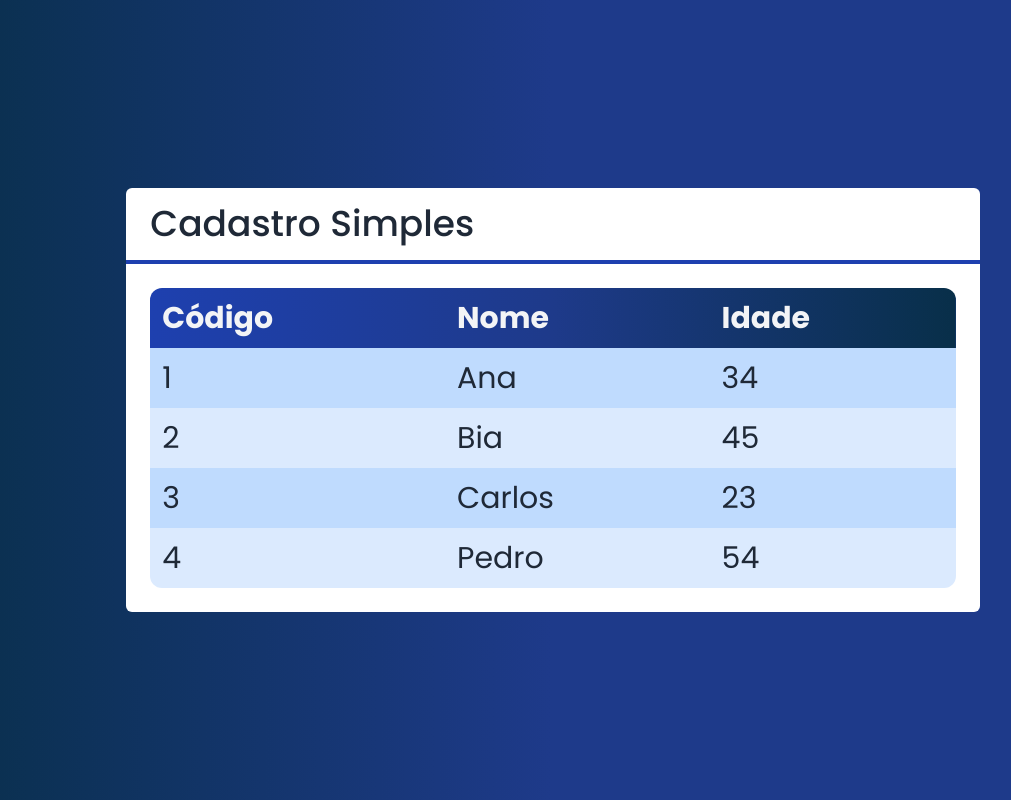
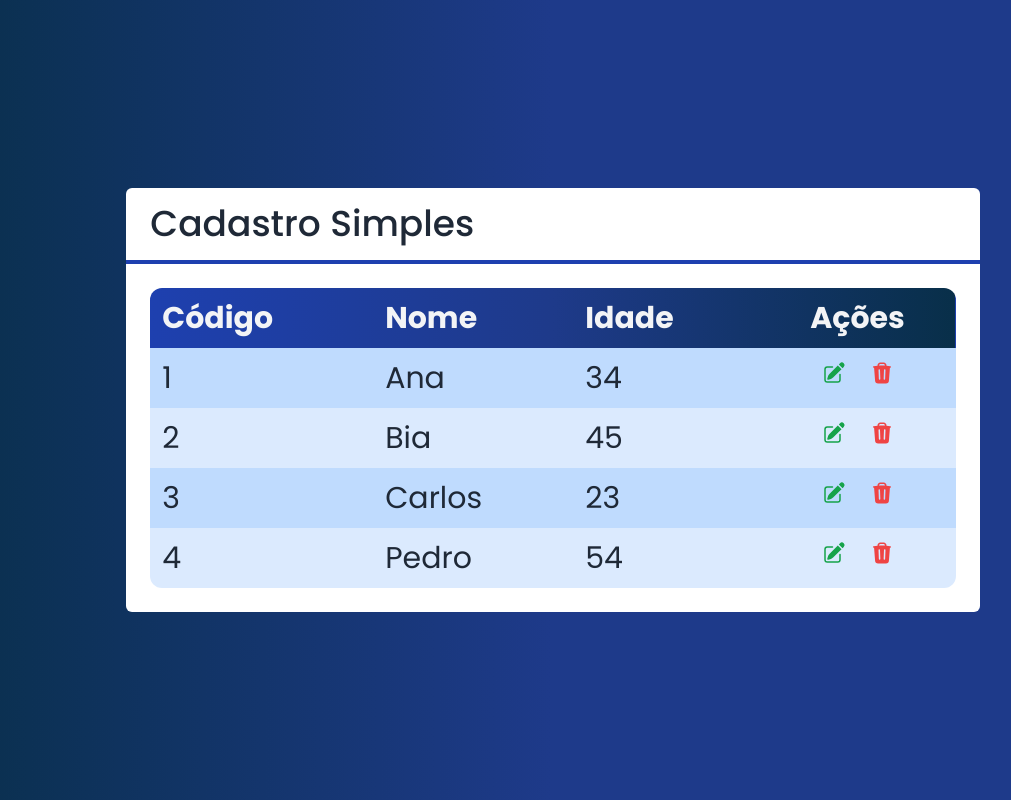
Before and after one commit to EvandroLimaBarbosa/next-crud, a Next.js app: page / in a window 1280 px wide. Shown: the whole page, without its empty margins (87-1098 px from the left). Built offline with nearby package versions, Linux system fonts and the light colour scheme.

Commit message:
Adicionando funções aos botões e icones

```diff
--- /dev/null
+++ b/src/components/Icones.tsx
@@ -0,0 +1,14 @@
+export const IconeEdicao = (
+     <svg xmlns="http://www.w3.org/2000/svg" viewBox="0 0 24 24" fill="currentColor" className="w-6 h-6">
+          <path d="M21.731 2.269a2.625 2.625 0 0 0-3.712 0l-1.157 1.157 3.712 3.712 1.157-1.157a2.625 2.625 0 0 0 0-3.712ZM19.513 8.199l-3.712-3.712-8.4 8.4a5.25 5.25 0 0 0-1.32 2.214l-.8 2.685a.75.75 0 0 0 .933.933l2.685-.8a5.25 5.25 0 0 0 2.214-1.32l8.4-8.4Z" />
+          <path d="M5.25 5.25a3 3 0 0 0-3 3v10.5a3 3 0 0 0 3 3h10.5a3 3 0 0 0 3-3V13.5a.75.75 0 0 0-1.5 0v5.25a1.5 1.5 0 0 1-1.5 1.5H5.25a1.5 1.5 0 0 1-1.5-1.5V8.25a1.5 1.5 0 0 1 1.5-1.5h5.25a.75.75 0 0 0 0-1.5H5.25Z" />
+     </svg>
+
+)
+
+export const IconeApagar = (
+     <svg xmlns="http://www.w3.org/2000/svg" viewBox="0 0 24 24" fill="currentColor" className="w-6 h-6">
+          <path fillRule="evenodd" d="M16.5 4.478v.227a48.816 48.816 0 0 1 3.878.512.75.75 0 1 1-.256 1.478l-.209-.035-1.005 13.07a3 3 0 0 1-2.991 2.77H8.084a3 3 0 0 1-2.991-2.77L4.087 6.66l-.209.035a.75.75 0 0 1-.256-1.478A48.567 48.567 0 0 1 7.5 4.705v-.227c0-1.564 1.213-2.9 2.816-2.951a52.662 52.662 0 0 1 3.369 0c1.603.051 2.815 1.387 2.815 2.951Zm-6.136-1.452a51.196 51.196 0 0 1 3.273 0C14.39 3.05 15 3.684 15 4.478v.113a49.488 49.488 0 0 0-6 0v-.113c0-.794.609-1.428 1.364-1.452Zm-.355 5.945a.75.75 0 1 0-1.5.058l.347 9a.75.75 0 1 0 1.499-.058l-.346-9Zm5.48.058a.75.75 0 1 0-1.498-.058l-.347 9a.75.75 0 0 0 1.5.058l.345-9Z" clipRule="evenodd" />
+     </svg>
+
+)
--- a/src/components/Tabela.tsx
+++ b/src/components/Tabela.tsx
@@ -1,16 +1,22 @@
 import Cliente from "@/core/Cliente"
+import { IconeApagar, IconeEdicao } from "./Icones"
 
 interface TabelaProps {
      clientes: Cliente[]
+     clienteSelecionado?: (cliente: Cliente) => void
+     clienteExcluido?: (cliente: Cliente) => void
 }
 
 export default function Tabela(props: TabelaProps) {
+     const exibirAcoes = props.clienteExcluido || props.clienteSelecionado
+
      function renderizarCabecalho() {
           return (
                <tr>
                     <th className="text-left p-3">Código</th>
                     <th className="text-left p-3">Nome</th>
                     <th className="text-left p-3">Idade</th>
+                    {exibirAcoes ? <th className="text-center p-3">Ações</th> : false}
                </tr>
           )
      }
@@ -23,9 +29,40 @@
                          <td className="text-left p-3">{cliente.id}</td>
                          <td className="text-left p-3">{cliente.nome}</td>
                          <td className="text-left p-3">{cliente.idade}</td>
+                         {exibirAcoes ? renderizarAcoes(cliente) : false}
                     </tr>
                )
           })
+     }
+
+     function renderizarAcoes(cliente: Cliente) {
+          return (
+               <td className="flex justify-center items-center">
+                    {props.clienteSelecionado ? (
+                         <button
+                              onClick={() => props.clienteSelecionado?.(cliente)} type="button"
+                              className={`
+                                   text-green-600 rounded-full p-2 m-1
+                                   hover:bg-blue-50
+                         `}>
+                              {IconeEdicao}
+                         </button>
+                    ) : false
+                    }
+                    {props.clienteExcluido ? (
+                         <button
+                              onClick={() => props.clienteExcluido?.(cliente)}
+                              type="button"
+                              className={`
+                                   text-red-500 rounded-full p-2 m-1
+                                   hover:bg-blue-50
+                         `}>
+                              {IconeApagar}
+                         </button>
+                    ) : false
+                    }
+               </td>
+          )
      }
      return (
           <table className="w-full rounded-xl overflow-hidden">
--- a/src/pages/index.tsx
+++ b/src/pages/index.tsx
@@ -9,6 +9,15 @@
     new Cliente('Carlos', 23, '3'),
     new Cliente('Pedro', 54, '4'),
   ]
+
+  function clienteSelecionado(cliente: Cliente) {
+    console.log('Selecionou: ' + cliente.nome)
+  }
+
+  function clienteExcluido(cliente: Cliente) {
+    console.log('Excluiu: ' + cliente.nome)
+  }
+
   return (
     <div className={`
       flex justify-center items-center h-screen
@@ -17,7 +26,7 @@
     `}>
       <Layout titulo="Cadastro Simples">
         <span className="text-3xl">
-          <Tabela clientes={clientes}></Tabela>
+          <Tabela clientes={clientes} clienteSelecionado={clienteSelecionado} clienteExcluido={clienteExcluido}></Tabela>
         </span>
       </Layout>
     </div>
```
